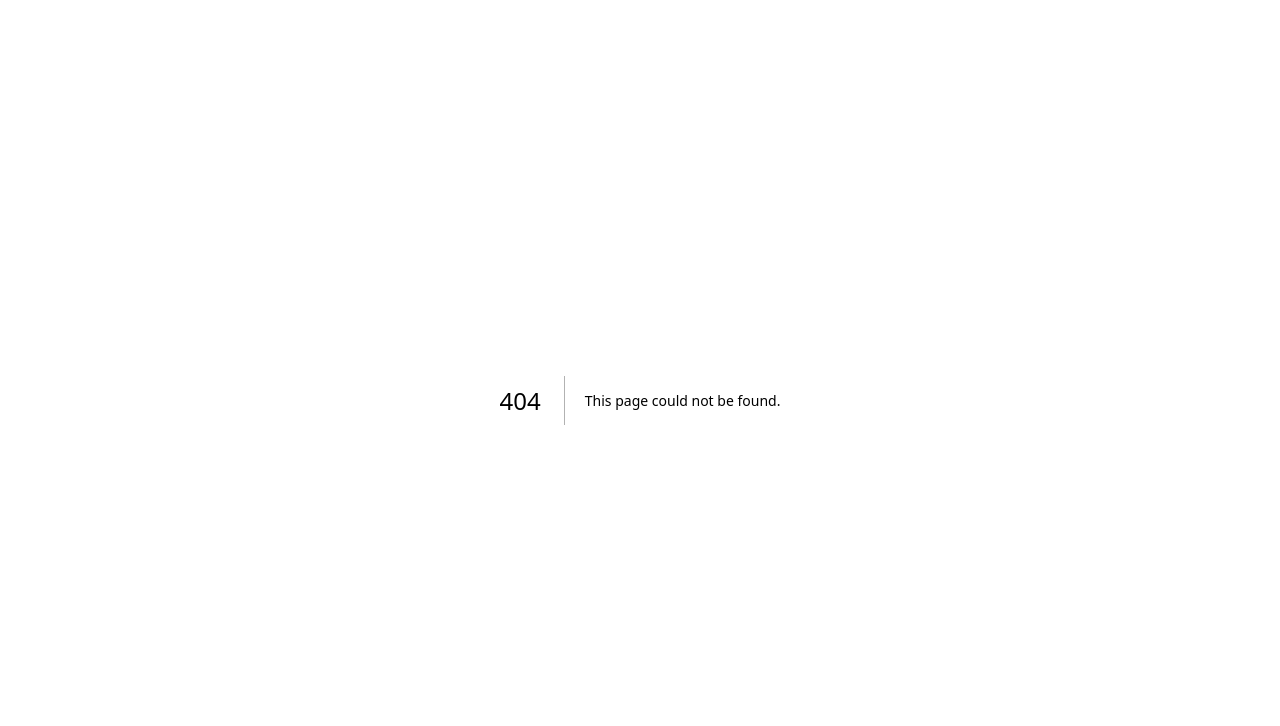
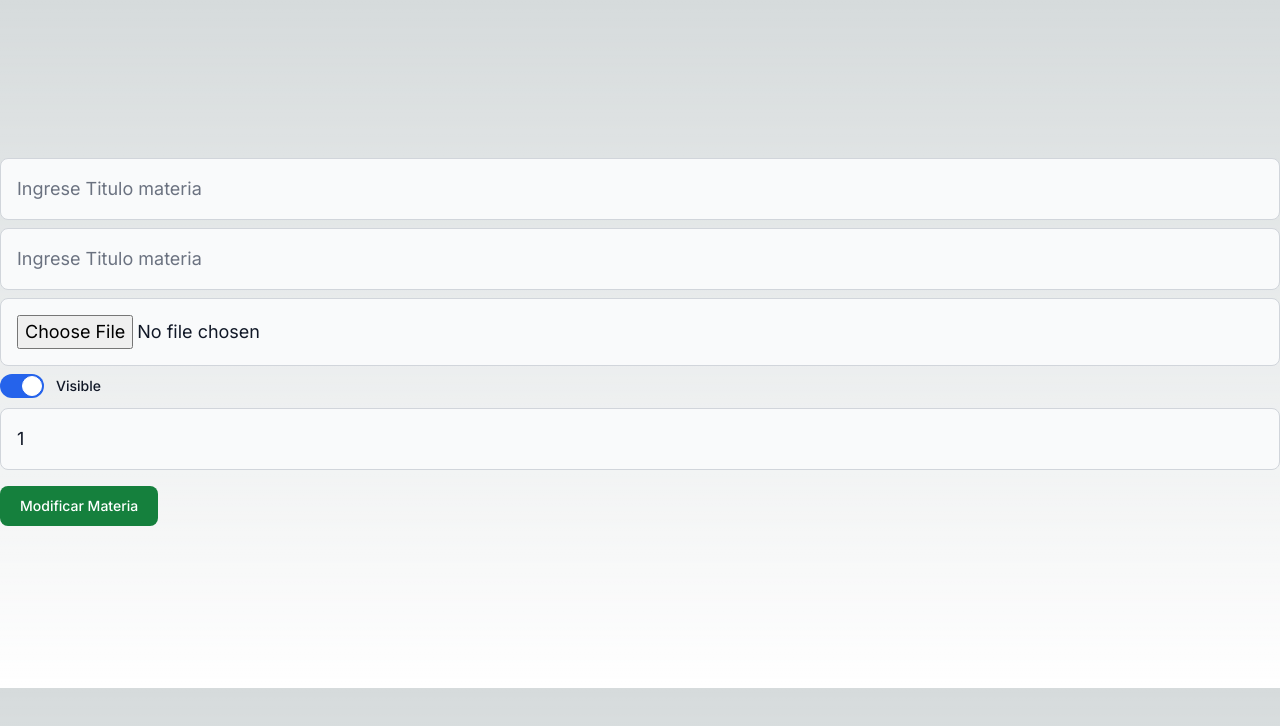
Before and after one commit to branco772/music, a Next.js app: page /tienda/1/update in a window 1280 px wide. Before the commit this address had no page. Shown: the top 726 px of the page. Built offline with nearby package versions, Linux system fonts and the light colour scheme; no server answers.

Commit message:
arreglo de las vista

```diff
--- a/components/CancionCard.jsx
+++ b/components/CancionCard.jsx
@@ -1,24 +1,19 @@
 import { FontAwesomeIcon } from "@fortawesome/react-fontawesome";
 //import {FontAwesomeIcon} from "@fo"
-import {
-  faTrashCan,
-  faPenToSquare
-} from "@fortawesome/free-solid-svg-icons";
 
 import Link from "next/link"
 function CancionCard({cancion}) {
   return (
-          <div className="bg-gray-700 p-10 mt-5 text-white rounded-xl hover:bg-gray-500" >
-              <h1>{cancion.titulo}</h1>
-              <div className="space-between">
-                <Link href={`/cancion/${cancion._id}/delete`}>
-                </Link>
-                <Link href={`/cancion/${cancion._id}/update`}>
-                </Link>
-              </div>
-
-          </div>
-
+    <div className="mt-5 text-white bg-gradient-to-r from-blue-500 via-purple-600 to-blue-700 hover:bg-gradient-to-br focus:ring-4 focus:outline-none focus:ring-blue-300 dark:focus:ring-blue-800 font-medium rounded-lg text-sm px-5 py-2.5  me-2 mb-2" >
+        <div className="">
+          <h1 className="font-black text-2xl">{cancion.titulo}</h1>
+          <h1 className=" text-xl">{cancion.artista}</h1>
+        </div>
+        <div className="space-between mt-5 text-right">
+          <Link href={`/cancion/${cancion._id}/delete`} className="text-white bg-gradient-to-r from-red-400 via-red-500 to-red-600 hover:bg-gradient-to-br focus:ring-4 focus:outline-none focus:ring-red-300 dark:focus:ring-red-800 font-medium rounded-lg text-sm px-5 py-2.5 text-center me-2 mb-2">Borrar</Link>
+          <Link href={`/cancion/${cancion._id}/update`} className="text-white bg-gradient-to-r from-cyan-400 via-cyan-500 to-cyan-600 hover:bg-gradient-to-br focus:ring-4 focus:outline-none focus:ring-cyan-300 dark:focus:ring-cyan-800 font-medium rounded-lg text-sm px-5 py-2.5 text-center me-2 mb-2">Actualizar</Link>
+        </div>
+    </div>
   )
 }
 
--- a/src/app/layout.jsx
+++ b/src/app/layout.jsx
@@ -17,7 +17,6 @@ export default function RootLayout({ children }) {
               {children}
               </AuthProvider>
               </body>
-
     </html>
   )
 }
--- a/src/app/page.jsx
+++ b/src/app/page.jsx
@@ -22,9 +22,6 @@ export default async function Home() {
       {/* <section id="miPerfil" className=" text-white h-screen bg-purple-900 flex">
           <h1 className="m-auto font-waterfall text-7xl text-white font-bold">REGISTRATE</h1>
       </section> */}
-
     </div>
-
-
   )
 }
--- /dev/null
+++ b/src/app/tienda/[id]/update/page.jsx
@@ -0,0 +1,107 @@
+"use client"
+import { useEffect, useState } from "react";
+import { useRouter } from "next/navigation";
+
+function HomePage ({params}){
+    const [newCancion,setNewCancion]=useState({
+        titulo:"",
+        imagen:"",
+        artista:"",
+        visible:true,
+        orden:'1'
+    });
+
+    const router = useRouter();
+    //const params = useParams();
+
+    const getCancion = async ()=>{
+        const res = await fetch(`/api/cancion/${params.id}`);
+        const {canciones} = await res.json();
+        console.log(canciones);
+        setNewCancion({
+            titulo:canciones.titulo,
+            artista:canciones.artista,
+            imagen:canciones.imagen,
+            visible:canciones.visible,
+            orden:canciones.orden
+        })
+    }
+    const handlerSubmit=async(e)=>{
+        e.preventDefault();
+        console.log(newCancion);
+
+        const res = await fetch(`/api/cancion/${params.id}`,{
+            method:'PUT',
+            body:JSON.stringify(newCancion)
+        })
+
+        const data = await res.json();
+        console.log(data);
+        router.push('/tienda');
+        router.refresh();
+    }
+
+    const handleDelete=async()=>{
+        //console.log();
+        if(window.confirm(`Esta seguro de eliminar la cancion ${newCancion.titulo}`)){
+            try {
+                const res=await fetch(`/api/cancion/${params.id}`,{
+                    method:"DELETE"
+                })
+                router.push('/cancion');
+                router.refresh();
+            } catch (error) {
+                console.log(error)
+            }
+        }
+    }
+    const handlerChangeToggle=(e)=>{
+        console.log(e.target.checked)
+        setNewCancion({...newCancion,[e.target.name]:e.target.checked})
+    }
+    const handlerChange=(e)=>{
+        //console.log(e.target.value)
+        setNewCancion({...newCancion,[e.target.name]:e.target.value})
+    }
+
+    useEffect(()=>{
+        getCancion()
+    },[])
+
+    return(
+        <div className="h-[calc(100vh-7rem)] flex justify-center items-center">
+            <form onSubmit={handlerSubmit}>
+                <input type="text" name="titulo" placeholder="Ingrese Titulo materia"
+                    className="bg-gray-50 border border-gray-300 text-gray-900 text-lg
+                    rounded-lg w-full p-4 my-1"
+                onChange={handlerChange} value={newCancion.titulo}/>
+
+                <input type="text" name="artista" placeholder="Ingrese Titulo materia"
+                    className="bg-gray-50 border border-gray-300 text-gray-900 text-lg
+                    rounded-lg w-full p-4 my-1"
+                onChange={handlerChange} value={newCancion.artista}/>
+
+                <input type="file" name="imagen" placeholder="seleccione una imagen"
+                className="bg-gray-50 border border-gray-300 text-gray-900 text-lg rounded-lg  w-full  p-4  my-1"
+                onChange={handlerChange} />
+
+
+                <label className="relative inline-flex items-center cursor-pointer my-1">
+                <input name="visible" type="checkbox" checked={newCancion.visible} class="sr-only peer"
+                onChange={handlerChangeToggle}
+                />
+                <div className="w-11 h-6 bg-gray-200 peer-focus:outline-none peer-focus:ring-4 peer-focus:ring-blue-300 dark:peer-focus:ring-blue-800 rounded-full peer dark:bg-gray-700 peer-checked:after:translate-x-full rtl:peer-checked:after:-translate-x-full peer-checked:after:border-white after:content-[''] after:absolute after:top-[2px] after:start-[2px] after:bg-white after:border-gray-300 after:border after:rounded-full after:h-5 after:w-5 after:transition-all dark:border-gray-600 peer-checked:bg-blue-600"></div>
+                <span className="ms-3 text-sm font-medium text-gray-900 dark:text-gray-300">Visible</span>
+                </label>
+
+                <input type="text" name="orden" placeholder="asignar un orden 1,2,3,4"
+                className="bg-gray-50 border border-gray-300 text-gray-900 text-lg rounded-lg  w-full  p-4  my-1"
+                onChange={handlerChange} value={newCancion.orden}/>
+                <button type="submit"
+                className="mt-3 focus:outline-none text-white bg-green-700 hover:bg-green-800 focus:ring-4 focus:ring-green-300 font-medium rounded-lg text-sm px-5 py-2.5 me-2 mb-2 dark:bg-green-600 dark:hover:bg-green-700 dark:focus:ring-green-800"
+                >Modificar Materia</button>
+            </form>
+        </div>
+    )
+}
+export default HomePage
--- a/src/app/tienda/new/page.jsx
+++ b/src/app/tienda/new/page.jsx
@@ -1,6 +1,7 @@
 "use client"
 import { useEffect, useState } from "react";
 import { useRouter,useParams } from "next/navigation";
+import NavBar from "../../../../components/navBar";
 
 function page() {
     const [cancion,setCancion] = useState(
@@ -30,21 +31,32 @@ function page() {
         router.push('/tienda');
         router.refresh();
     }
+    const handlerChangeToggle=(e)=>{
+        console.log(e.target.checked)
+        setCancion({...cancion,[e.target.name]:e.target.checked})
+    }
     const handlerChange=(e)=>{
         //console.log(e.target.value)
         setCancion({...cancion,[e.target.name]:e.target.value})
     }
     return (
-    <div className="h-[calc(100vh-7rem)] flex justify-center items-center">
-        <form onSubmit={handlerSubmit}>
-            <input type="text" name="titulo" placeholder="Ingrese Titulo cancion" className="bg-gray-50 border border-gray-300 text-gray-900 text-lg rounded-lg w-full p-4 my-1" onChange={handlerChange}/>
-            <input type="text" name="imagen" placeholder="seleccione una imagen" className="bg-gray-50 border border-gray-300 text-gray-900 text-lg rounded-lg  w-full  p-4  my-1" onChange={handlerChange}/>
-            <input type="text" name="artista" placeholder="Ingrese nombre del artista" className="bg-gray-50 border border-gray-300 text-gray-900 text-lg rounded-lg  w-full  p-4  my-1" onChange={handlerChange}/>
-            <input type="text" name="visible" placeholder="La cancion sera visible" className="bg-gray-50 border border-gray-300 text-gray-900 text-lg rounded-lg  w-full  p-4  my-1" onChange={handlerChange}/>
-            <input type="text" name="orden" placeholder="asignar un orden 1,2,3,4" className="bg-gray-50 border border-gray-300 text-gray-900 text-lg rounded-lg  w-full  p-4  my-1" onChange={handlerChange}/>
-            <button type="submit" className="mt-3 focus:outline-none text-white bg-green-700 hover:bg-green-800 focus:ring-4 focus:ring-green-300 font-medium rounded-lg text-sm px-5 py-2.5 me-2 mb-2 dark:bg-green-600 dark:hover:bg-green-700 dark:focus:ring-green-800">Registrar Cancion</button>
-        </form>
-    </div>
+        <div>
+            <NavBar/>
+            <div className="h-[calc(100vh-7rem)] flex justify-center items-center">
+                <form onSubmit={handlerSubmit}>
+                    <input type="text" name="titulo" placeholder="Ingrese Titulo cancion"className="bg-gradient-to-r from-green-100 via-purple-300 to-purple-900 border border-gray-300 text-gray-900 text-lg rounded-2xl w-full p-4 my-2" onChange={handlerChange}/>
+                    <input type="text" name="artista" placeholder="Ingrese nombre del artista"className="bg-gradient-to-r from-green-100 via-purple-300 to-purple-900 border border-gray-300 text-gray-900 text-lg rounded-2xl w-full p-4 my-2" onChange={handlerChange}/>
+                    <input type="file" name="imagen" placeholder="seleccione una imagen" className="block text-sm text-gray-900 border border-gray-300 rounded-2xl cursor-pointer bg-gray-50 dark:text-gray-400 focus:outline-none dark:bg-gray-700 dark:border-gray-600 dark:placeholder-gray-400 w-full p-4 my-2" onChange={handlerChange}/>
+                    <label className="relative inline-flex items-center cursor-pointer my-2">
+                    <input name="visible" type="checkbox" value="true" class="sr-only peer" onChange={handlerChangeToggle}/>
+                    <div className="w-11 h-6 bg-gray-200 peer-focus:outline-none peer-focus:ring-4 peer-focus:ring-blue-300 dark:peer-focus:ring-blue-800 rounded-full peer dark:bg-gray-700 peer-checked:after:translate-x-full rtl:peer-checked:after:-translate-x-full peer-checked:after:border-white after:content-[''] after:absolute after:top-[2px] after:start-[2px] after:bg-white after:border-gray-300 after:border after:rounded-full after:h-5 after:w-5 after:transition-all dark:border-gray-600 peer-checked:bg-blue-600"></div>
+                    <span className="ms-3 text-xl font-medium text-gray-900 dark:text-gray-300">Visible</span>
+                    </label>
+                    <input type="number" name="orden" placeholder="asignar un orden 1,2,3,4" className="bg-gradient-to-r from-green-100 via-purple-300 to-purple-900 text-lg rounded-2xl  w-full  p-4  my-2" onChange={handlerChange}/>
+                    <button type="submit" className="text-white bg-gradient-to-r from-green-400 via-green-500 to-green-600 hover:bg-gradient-to-br focus:ring-4 focus:outline-none focus:ring-green-300 dark:focus:ring-green-800 font-medium rounded-lg text-sm px-5 py-2.5 text-center me-2 my-2" >Registrar Materia</button>
+                </form>
+            </div>
+        </div>
     )
 }
 
--- a/src/app/tienda/page.jsx
+++ b/src/app/tienda/page.jsx
@@ -12,14 +12,14 @@ export default async function Canciones(){
     const {canciones}= await feachCanciones();
     console.log(canciones);
     return(
-        <div className="pt-60 m-20">
+        <div className="m-20 mt-48">
             <NavBar/>
-            <h1>Canciones</h1>
-            <Link href='/tienda/new'>Nueva Cancion</Link>
+            <h1 className="text-purple-700 text-6xl font-black">Canciones</h1>
+            <Link href='/tienda/new' className="text-3xl font-black">Nueva Cancion</Link>
             <div className="grid grid-cols-3 gap-2">
                 {
                     canciones.map(cancion=>(
-                        <CancionCard key={cancion._id} cancion={cancion}  className="bg-gray-700 p-10 mt-5 text-white rounded-xl hover:bg-gray-500" />
+                        <CancionCard key={cancion._id} cancion={cancion}  className="bg-white p-10 mt-5 text-black rounded-xl hover:bg-gray-500" />
                     ))
                 }
             </div>
```
